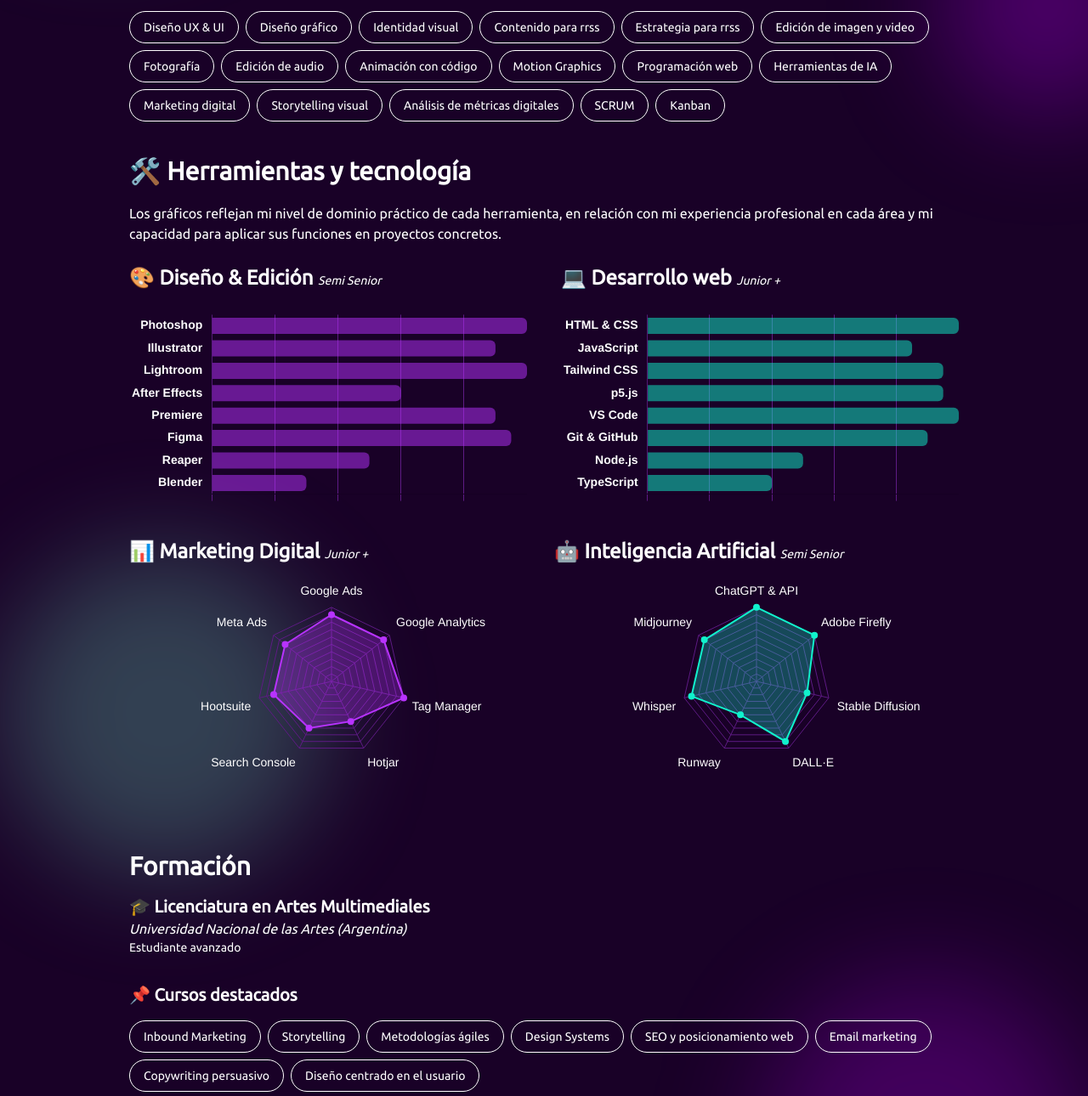
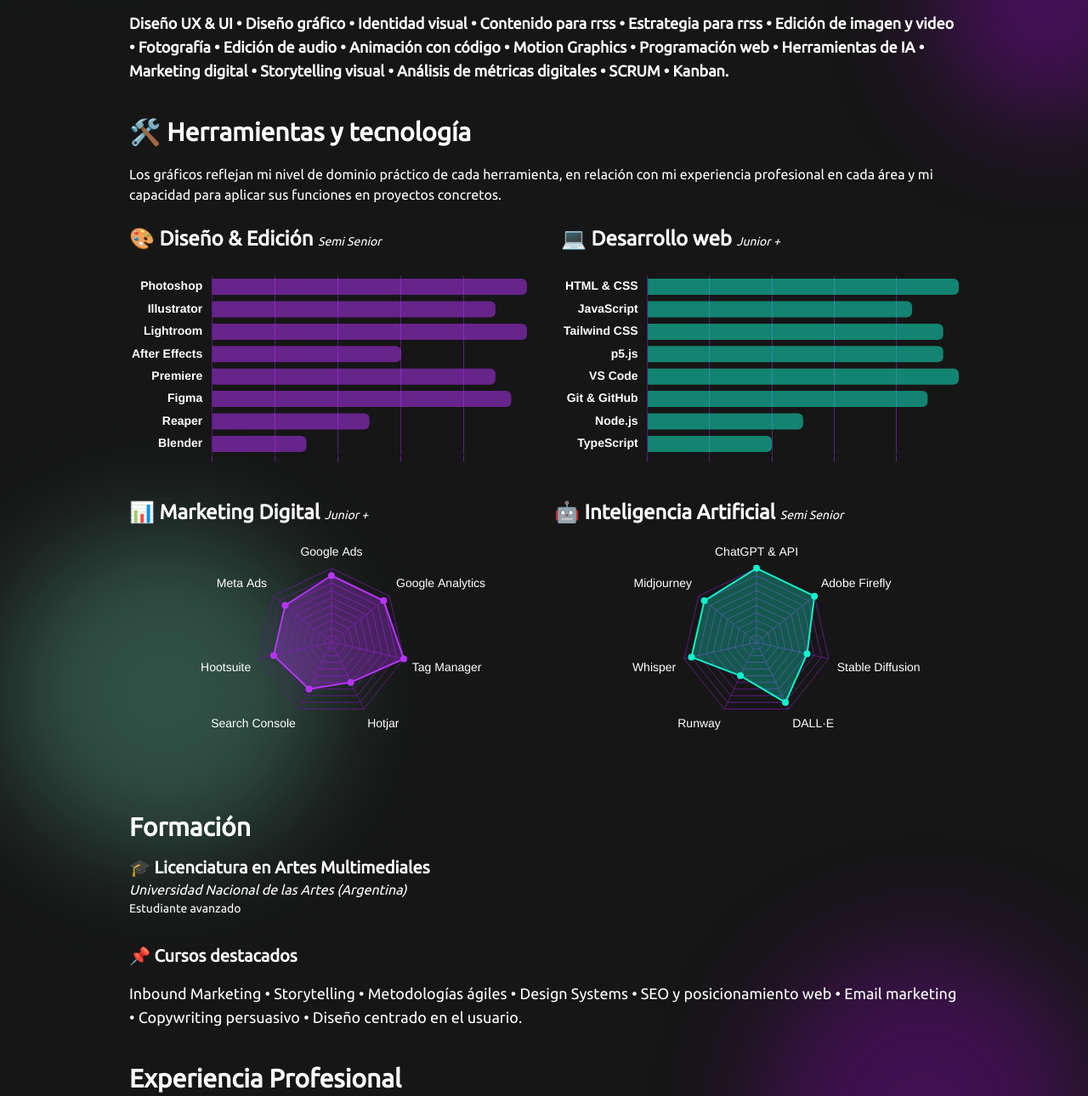
Before and after one commit to Maibellou/portfolio-maibel, a plain HTML site: page index.html in a window 1280 px wide. Shown: the part 361-1651 px from the top of the page at 85% size. Drawn offline with nearby package versions, Linux system fonts and the light colour scheme.

Commit message:
Actualización de bullets en vez de pills

```diff
--- a/index.html
+++ b/index.html
@@ -19,6 +19,7 @@
             'electric-purple': '#B833FF',
             'aquamarine': '#11F2CC',
             'tail': '#01C4C1',
+            'gray': '#161616',
           }
         }
       }
@@ -28,7 +29,7 @@
   <script src="https://cdn.jsdelivr.net/npm/chart.js"></script>
 </head>
 
-<body class="bg-dark-purple text-white font-ubuntu py-10 relative">
+<body class="bg-gray text-white font-ubuntu py-10 relative">
   <!-- Fondos artísticos -->
   <div class="absolute -z-10 inset-0 overflow-hidden">
     <!-- 1. Arriba izquierda -->
@@ -81,39 +82,11 @@
   <section class="max-w-5xl mx-auto px-6">
     <h2 class="text-3xl font-bold mb-4">Skills</h2>
     <div class="flex flex-wrap gap-2">
-      <span class="border border-white text-white px-4 py-2 rounded-full text-xs sm:text-sm font-medium">Diseño
-        UX & UI</span>
-      <span class="border border-white text-white px-4 py-2 rounded-full text-xs sm:text-sm font-medium">Diseño
-        gráfico</span>
-      <span class="border border-white text-white px-4 py-2 rounded-full text-xs sm:text-sm font-medium">Identidad
-        visual</span>
-      <span class="border border-white text-white px-4 py-2 rounded-full text-xs sm:text-sm font-medium">Contenido para
-        rrss</span>
-      <span class="border border-white text-white px-4 py-2 rounded-full text-xs sm:text-sm font-medium">Estrategia para
-        rrss</span>
-      <span class="border border-white text-white px-4 py-2 rounded-full text-xs sm:text-sm font-medium">Edición
-        de imagen y video</span>
-      <span
-        class="border border-white text-white px-4 py-2 rounded-full text-xs sm:text-sm font-medium">Fotografía</span>
-
-      <span class="border border-white text-white px-4 py-2 rounded-full text-xs sm:text-sm font-medium">Edición
-        de audio</span>
-      <span class="border border-white text-white px-4 py-2 rounded-full text-xs sm:text-sm font-medium">Animación con
-        código</span>
-      <span class="border border-white text-white px-4 py-2 rounded-full text-xs sm:text-sm font-medium">Motion
-        Graphics</span>
-      <span class="border border-white text-white px-4 py-2 rounded-full text-xs sm:text-sm font-medium">Programación
-        web</span>
-      <span class="border border-white text-white px-4 py-2 rounded-full text-xs sm:text-sm font-medium">Herramientas de
-        IA</span>
-      <span class="border border-white text-white px-4 py-2 rounded-full text-xs sm:text-sm font-medium">Marketing
-        digital</span>
-      <span class="border border-white text-white px-4 py-2 rounded-full text-xs sm:text-sm font-medium">Storytelling
-        visual</span>
-      <span class="border border-white text-white px-4 py-2 rounded-full text-xs sm:text-sm font-medium">Análisis
-        de métricas digitales</span>
-      <span class="border border-white text-white px-4 py-2 rounded-full text-xs sm:text-sm font-medium">SCRUM</span>
-      <span class="border border-white text-white px-4 py-2 rounded-full text-xs sm:text-sm font-medium">Kanban</span>
+      <span class="text-lg font-bold">Diseño UX & UI • Diseño gráfico • Identidad visual • Contenido para rrss • Estrategia para
+        rrss • Edición de
+        imagen y video • Fotografía • Edición de audio • Animación con código • Motion Graphics • Programación web •
+        Herramientas de IA • Marketing digital • Storytelling visual • Análisis de métricas digitales • SCRUM •
+        Kanban.</span>
     </div>
   </section>
   <section class="max-w-5xl mx-auto px-6 mt-10">
@@ -169,21 +142,8 @@
     <div>
       <h3 class="text-xl font-semibold mb-4">📌 Cursos destacados</h3>
       <div class="flex flex-wrap gap-2">
-        <span class="border border-white text-white px-4 py-2 rounded-full text-sm font-medium">Inbound
-          Marketing</span>
-        <span class="border border-white text-white px-4 py-2 rounded-full text-sm font-medium">Storytelling</span>
-        <span class="border border-white text-white px-4 py-2 rounded-full text-sm font-medium">Metodologías
-          ágiles</span>
-        <span class="border border-white text-white px-4 py-2 rounded-full text-sm font-medium">Design
-          Systems</span>
-        <span class="border border-white text-white px-4 py-2 rounded-full text-sm font-medium">SEO
-          y posicionamiento web</span>
-        <span class="border border-white text-white px-4 py-2 rounded-full text-sm font-medium">Email
-          marketing</span>
-        <span class="border border-white text-white px-4 py-2 rounded-full text-sm font-medium">Copywriting
-          persuasivo</span>
-        <span class="border border-white text-white px-4 py-2 rounded-full text-sm font-medium">Diseño
-          centrado en el usuario</span>
+        <span class="text-lg">Inbound Marketing • Storytelling • Metodologías ágiles • Design Systems • SEO y
+          posicionamiento web • Email marketing • Copywriting persuasivo • Diseño centrado en el usuario.</span>
       </div>
     </div>
     <section class="max-w-5xl mx-auto mt-10">
@@ -278,9 +238,11 @@
             App que conecta donantes con refugios de animales.
           </p>
           <ul class="list-disc ml-5 text-white/80 text-sm leading-relaxed space-y-1">
-            <li>Desarrollé la <strong>identidad visual</strong> y colaboré con el <strong>branding de la marca</strong>.</li>
+            <li>Desarrollé la <strong>identidad visual</strong> y colaboré con el <strong>branding de la marca</strong>.
+            </li>
             <li>Diseñé la <strong>app móvil</strong> completa y el <strong>prototipo interactivo</strong> en Figma.</li>
-            <li>Realicé el <strong>análisis de la competencia</strong> y la definición de perfiles de usuario (Personas).</li>
+            <li>Realicé el <strong>análisis de la competencia</strong> y la definición de perfiles de usuario
+              (Personas).</li>
           </ul>
         </div>
 
```
Also changed, not shown: proyectos/altaprevia.html (+17 -13 lines), proyectos/dognation.html (+2 -7 lines), proyectos/hexagramia.html (+1 -16 lines), proyectos/lachihuahua.html (+1 -8 lines).
